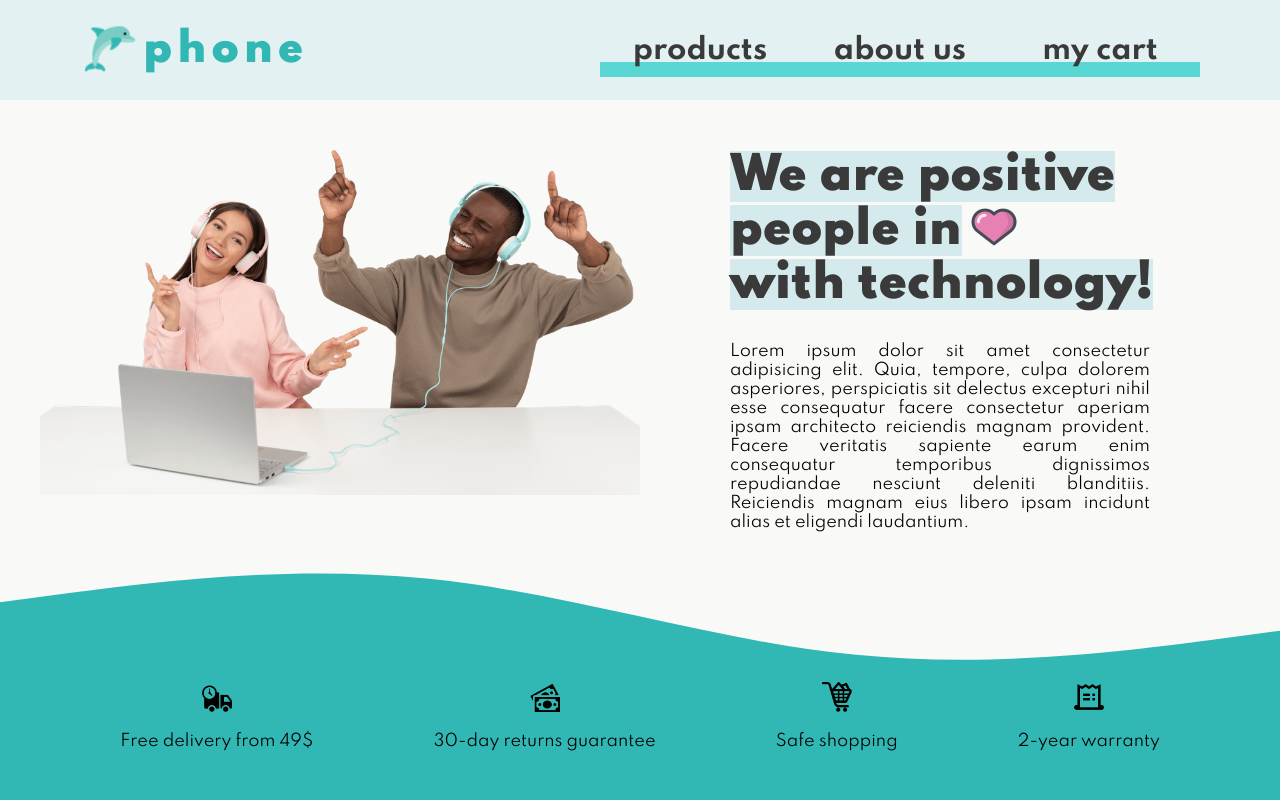
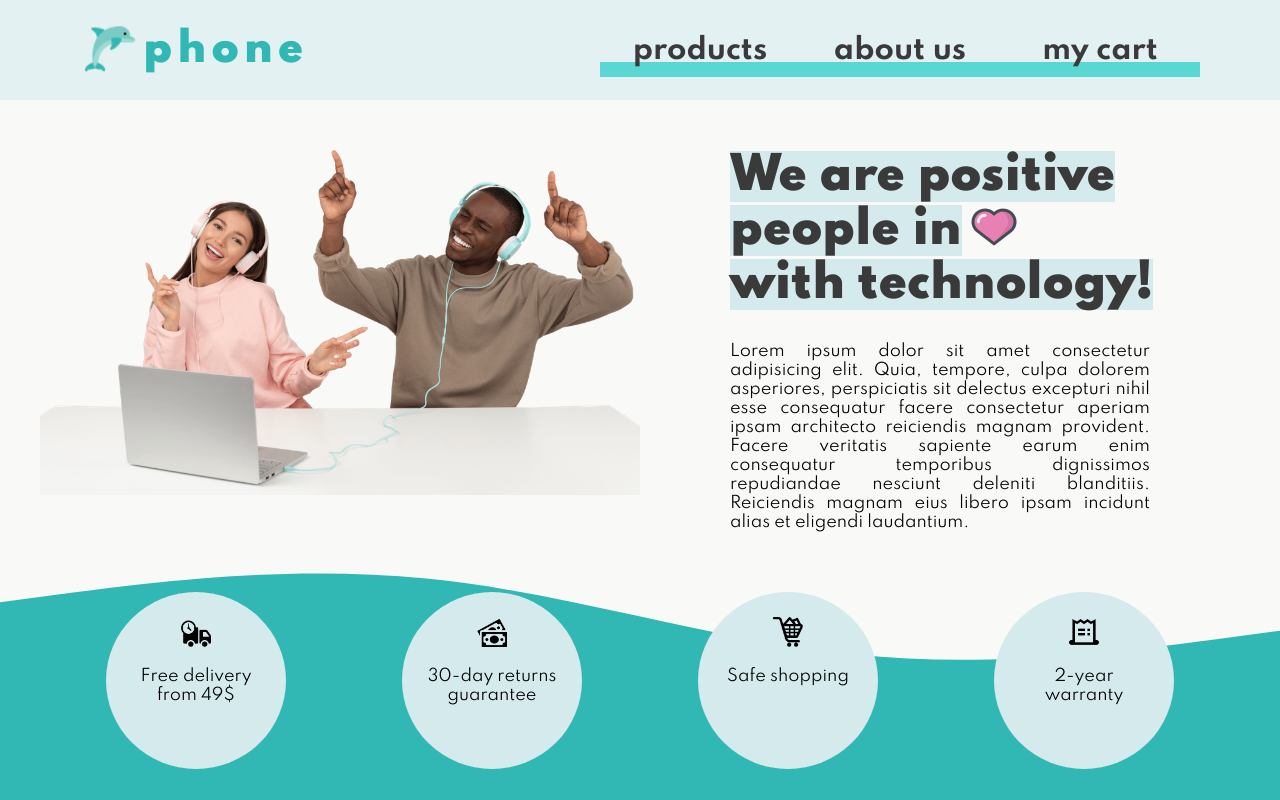
Before and after one commit to darius-maximus-girl/darius-maximus-girl-shoppingcart, a React (Create React App) app: page /about in a window 1280 px wide. Built offline with nearby package versions, Linux system fonts and the light colour scheme; a web font is replaced by a local one.

Commit message:
icons section styles modified

```diff
--- a/src/styles/_about.scss
+++ b/src/styles/_about.scss
@@ -9,7 +9,7 @@
 
         @media #{$small} {
             flex-direction: row;
-            margin-bottom: 150px;
+            margin-bottom: 50px;
         }
 
         &__box {
--- a/src/styles/_icons-section.scss
+++ b/src/styles/_icons-section.scss
@@ -3,14 +3,23 @@
     flex-direction: column;
     justify-content: space-evenly;
     align-items: center;
-    margin-bottom: 30px;
+    // margin-bottom: 30px;
 
     @media #{$small} {
         flex-direction: row;
     }
 
-    .icon {
-        width: 30px;
-        margin-bottom: 15px;
+    &__box {
+        width: 180px;
+        height: 177px;
+        padding: 25px;
+        border-radius: 50%;
+        background: #d4eaec;
+        margin: 10px;
+
+        .icon {
+            width: 30px;
+            margin-bottom: 15px;
+        }
     }
 }
```
